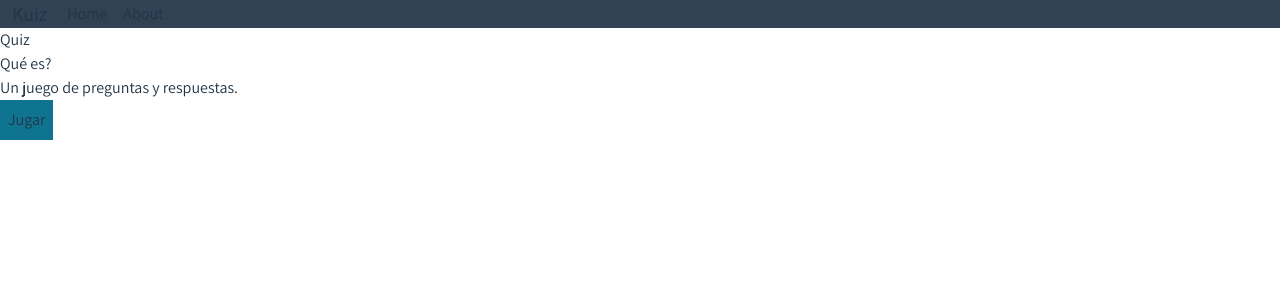
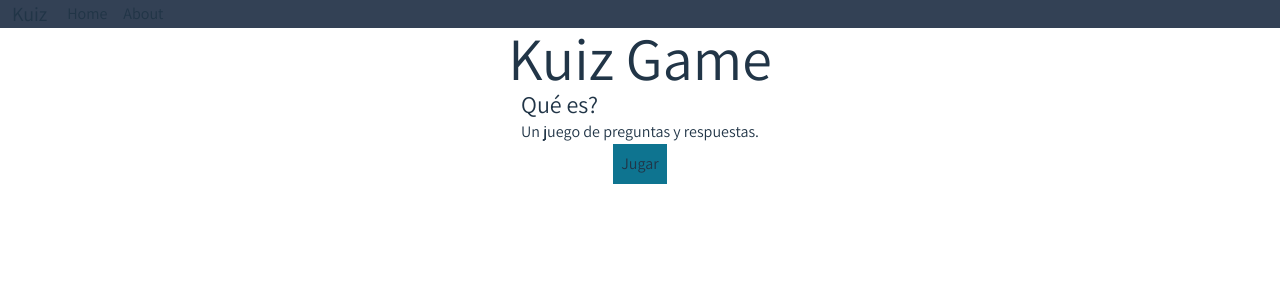
Before and after one commit to khancerberus/kuiz, a React (Vite) app in the folder web-app/: page / in a window 1280 px wide. Shown: the top 300 px of the page. Built offline with nearby package versions, Linux system fonts and the light colour scheme.

Commit message:
misc: Better style for KButton

```diff
--- a/web-app/src/components/KButton.tsx
+++ b/web-app/src/components/KButton.tsx
@@ -1,9 +1,6 @@
-interface KButtonProps {
-  className?: string
+interface KButtonProps extends React.ButtonHTMLAttributes<HTMLElement> {
   label?: string
   icon?: JSX.Element
-  onClick?: () => void
-  disabled?: boolean
 }
 
 export const KButton = (props: KButtonProps): JSX.Element => {
@@ -13,8 +10,7 @@ export const KButton = (props: KButtonProps): JSX.Element => {
         'p-2 bg-cyan-700 enabled:hover:bg-cyan-900 transition-colors duration-300 disabled:opacity-75 ' +
         props?.className
       }
-      onClick={props?.onClick}
-      disabled={props?.disabled}
+      {...props}
     >
       {props?.icon}
       {props?.label}
--- /dev/null
+++ b/web-app/src/pages/home.page.css
@@ -0,0 +1,3 @@
+.titulo {
+  text-shadow: 2px 2px 20px #000, 2px 2px 20px #000, 2px 2px 20px #000, 2px 2px 20px #000, 2px 2px 20px #000, 2px 2px 20px #000, 2px 2px 20px #000, 2px 2px 20px #000;
+}
--- a/web-app/src/pages/home.page.tsx
+++ b/web-app/src/pages/home.page.tsx
@@ -1,5 +1,6 @@
 import { useNavigate } from 'react-router-dom'
 import { KButton } from '../components/KButton'
+import './home.page.css'
 
 export const Home = (): JSX.Element => {
   const navigate = useNavigate()
@@ -9,18 +10,18 @@ export const Home = (): JSX.Element => {
   }
 
   return (
-    <main>
+    <main className="flex flex-col justify-center items-center">
       <header>
-        <h1>Quiz</h1>
+        <h1 className="text-6xl">Kuiz Game</h1>
       </header>
 
       <section>
-        <h3>Qué es?</h3>
+        <h3 className="text-2xl">Qué es?</h3>
         <p>Un juego de preguntas y respuestas.</p>
       </section>
 
       <section>
-        <KButton onClick={goToGame} label="Jugar" />
+        <KButton label="Jugar" onClick={goToGame} />
       </section>
     </main>
   )
```
